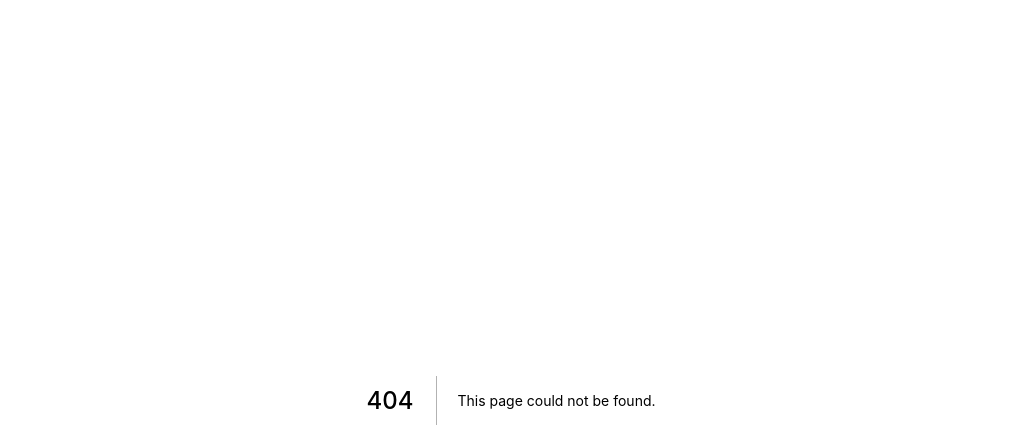
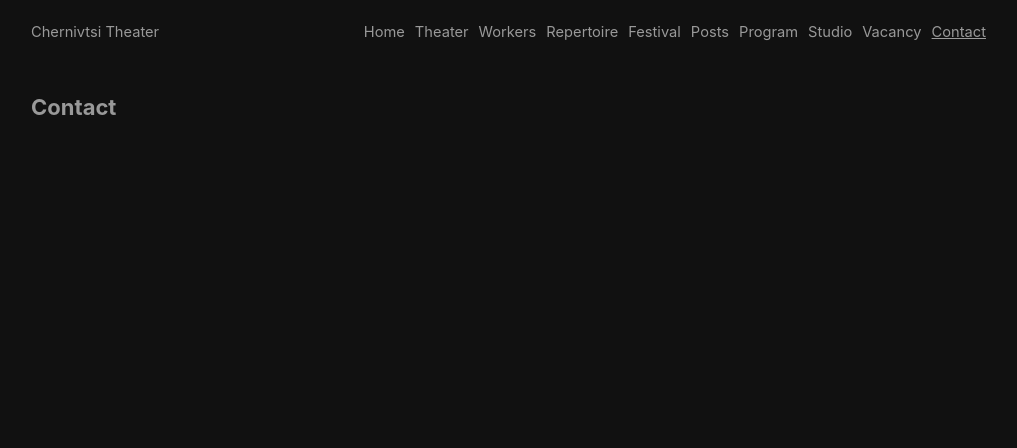
Before and after one commit to vberkoz/chernivtsi-theater, a Next.js app: page /contact in a window 1280 px wide. Before the commit this address had no page. Shown: the top 448 px of the page, without its empty margins (129-1146 px from the left). Built offline with nearby package versions, Linux system fonts and the light colour scheme.

Commit message:
add contact and vacancy

```diff
--- a/components/Header2.tsx
+++ b/components/Header2.tsx
@@ -51,12 +51,12 @@ const Header: React.FC = () => {
         </Link>
         <Link href="/vacancy">
           <a data-active={isActive('/vacancy')}>
-            Vacancies
+            Vacancy
           </a>
         </Link>
-        <Link href="/contacts">
-          <a data-active={isActive('/contacts')}>
-            Contacts
+        <Link href="/contact">
+          <a data-active={isActive('/contact')}>
+            Contact
           </a>
         </Link>
       </nav>
--- /dev/null
+++ b/pages/contact/index.tsx
@@ -0,0 +1,39 @@
+import React from 'react'
+
+import Layout from '../../components/Layout'
+
+type Props = {
+
+}
+
+const Contact: React.FC<Props> = (props) => {
+  return (
+    <Layout>
+      <section>
+        <div className="header">
+          <h1>Contact</h1>
+        </div>
+        <div className="content"></div>
+      </section>
+      <style jsx>{`
+        section {
+          padding: 20px 0;
+        }
+        section .header {
+          display: flex;
+          justify-content: space-between;
+          align-items: baseline;
+          padding: 0;
+        }
+        section .content {
+          display: grid;
+          grid-template-columns: repeat(3, 1fr);
+          column-gap: 10px;
+          row-gap: 30px;
+        }
+      `}</style>
+    </Layout>
+  )
+}
+
+export default Contact
```
Also changed, not shown: pages/vacancy/index.tsx (added, +39 -0 lines).
